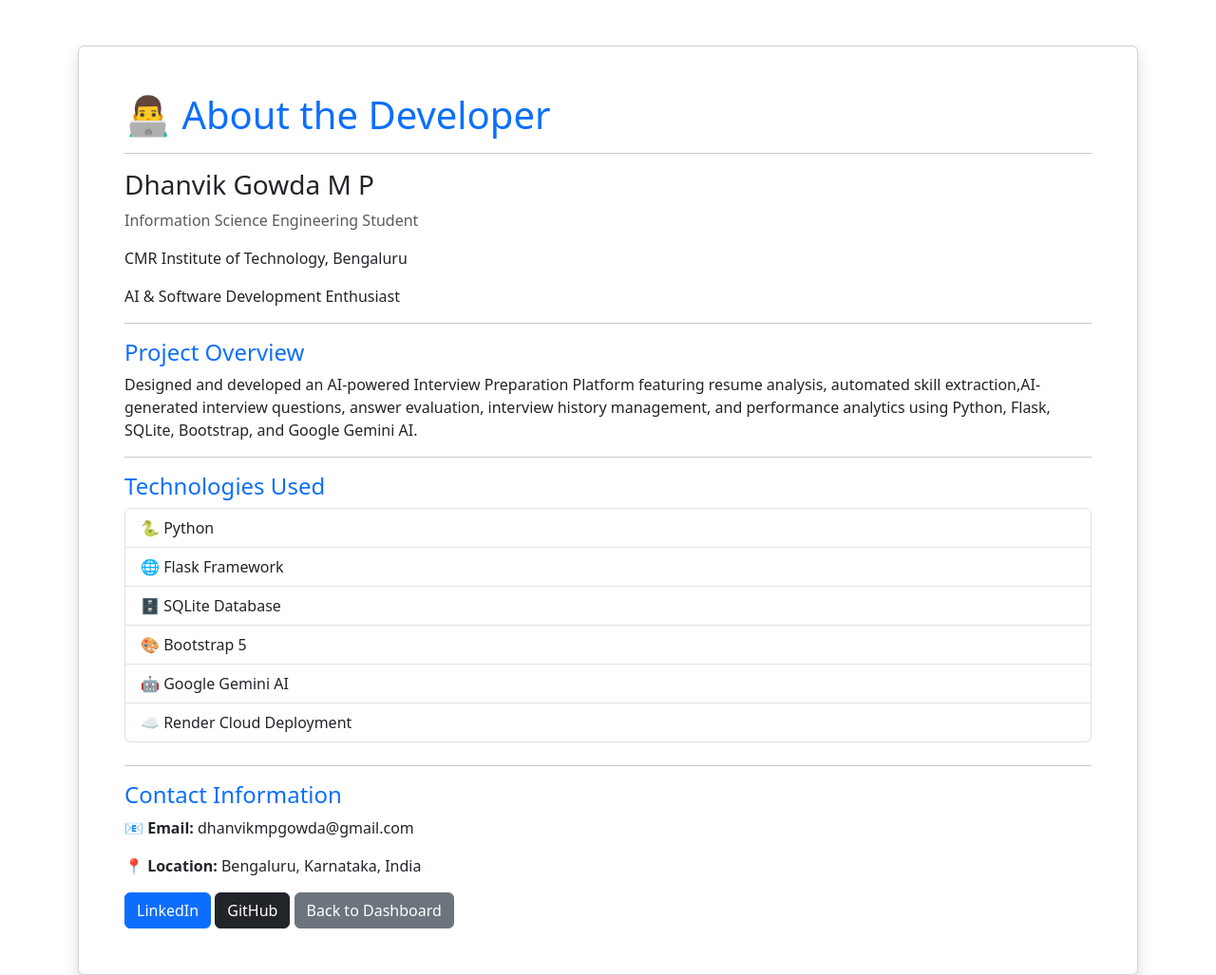
After one commit to DhanvikGowdaMP/AI-Interview-Platform, a Flask app: page /developer in a window 1280 px wide. The commit adds this page. Shown: the whole page at 95% size. Run offline with Flask 3, Linux system fonts and the light colour scheme.

Commit message:
Added About Developer page

```diff
--- a/app.py
+++ b/app.py
@@ -1334,6 +1334,9 @@ def admin_delete_interview(report_id):
     conn.close()
 
     return redirect('/admin/interview_reports')
+@app.route('/developer')
+def developer():
+    return render_template('developer.html')
 # Run Flask Application
 if __name__ == '__main__':
     app.run(debug=True)
--- /dev/null
+++ b/templates/developer.html
@@ -0,0 +1,128 @@
+<!DOCTYPE html>
+<html>
+
+<head>
+    <title>About Developer</title>
+
+    <link href="https://cdn.jsdelivr.net/npm/bootstrap@5.3.3/dist/css/bootstrap.min.css" rel="stylesheet">
+</head>
+
+<body>
+
+<div class="container mt-5">
+
+    <div class="card shadow">
+
+        <div class="card-body p-5">
+
+            <h1 class="text-primary">
+                👨‍💻 About the Developer
+            </h1>
+
+            <hr>
+
+            <h3>
+                Dhanvik Gowda M P
+            </h3>
+
+            <p class="text-muted">
+                Information Science Engineering Student
+            </p>
+
+            <p>
+                CMR Institute of Technology, Bengaluru
+            </p>
+
+            <p>
+                AI & Software Development Enthusiast
+            </p>
+
+            <hr>
+
+            <h4 class="text-primary">
+                Project Overview
+            </h4>
+
+            <p>
+                Designed and developed an AI-powered Interview Preparation Platform
+                featuring resume analysis, automated skill extraction,AI-generated
+                interview questions, answer evaluation, interview history
+                management, and performance analytics using Python, Flask, SQLite,
+                Bootstrap, and Google Gemini AI.
+            </p>
+
+            <hr>
+
+            <h4 class="text-primary">
+                Technologies Used
+            </h4>
+
+            <ul class="list-group mb-4">
+
+                <li class="list-group-item">
+                    🐍 Python
+                </li>
+
+                <li class="list-group-item">
+                    🌐 Flask Framework
+                </li>
+
+                <li class="list-group-item">
+                    🗄 SQLite Database
+                </li>
+
+                <li class="list-group-item">
+                    🎨 Bootstrap 5
+                </li>
+
+                <li class="list-group-item">
+                    🤖 Google Gemini AI
+                </li>
+
+                <li class="list-group-item">
+                    ☁️ Render Cloud Deployment
+                </li>
+
+            </ul>
+
+            <hr>
+
+            <h4 class="text-primary">
+                Contact Information
+            </h4>
+
+            <p>
+                📧 <strong>Email:</strong>
+                dhanvikmpgowda@gmail.com
+            </p>
+
+            <p>
+                📍 <strong>Location:</strong>
+                Bengaluru, Karnataka, India
+            </p>
+
+            <a href="https://www.linkedin.com/in/dhanvik-gowda-m-p-b81433321"
+               target="_blank"
+               class="btn btn-primary">
+                LinkedIn
+            </a>
+
+            <a href="https://github.com/DhanvikGowdaMP"
+               target="_blank"
+               class="btn btn-dark">
+                GitHub
+            </a>
+
+            <a href="/dashboard"
+               class="btn btn-secondary">
+                Back to Dashboard
+            </a>
+
+        </div>
+
+    </div>
+
+</div>
+
+</body>
+</html>
```
Also changed, not shown: templates/dashboard.html (+4 -70 lines).
